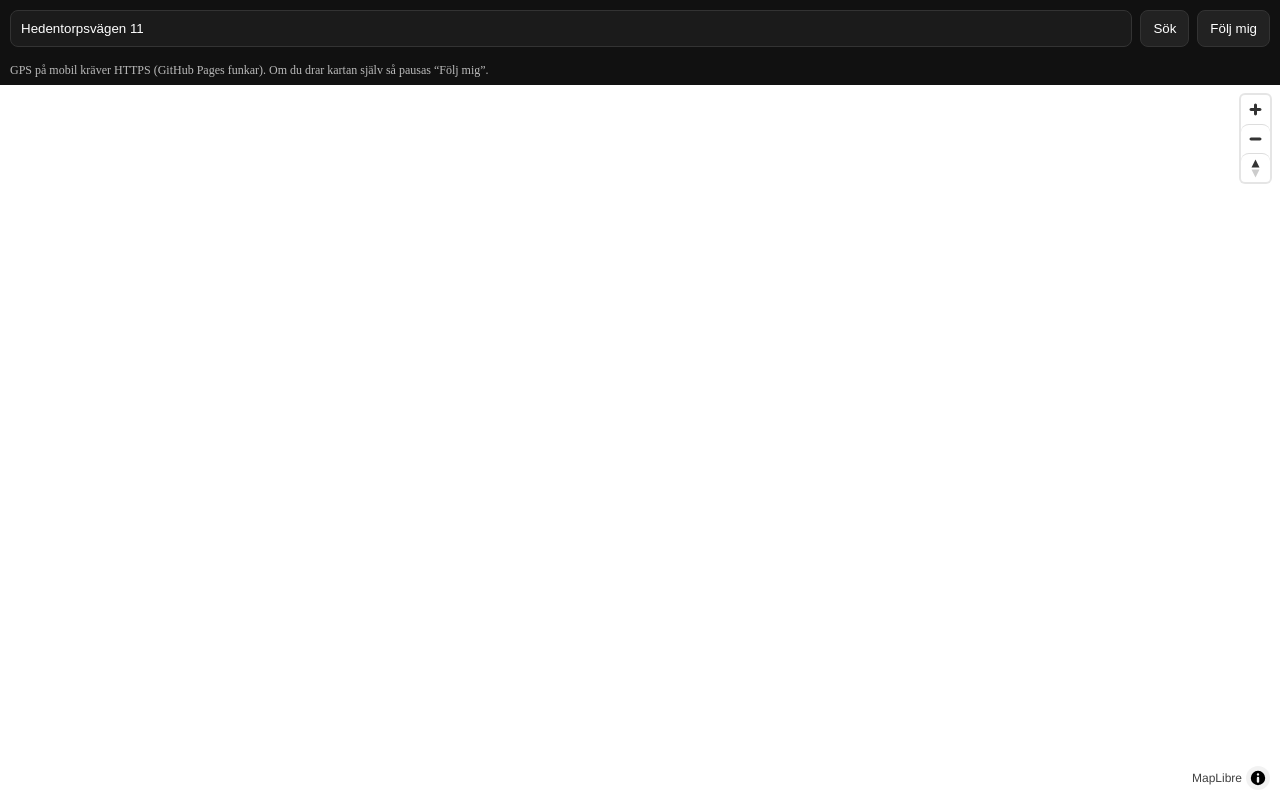
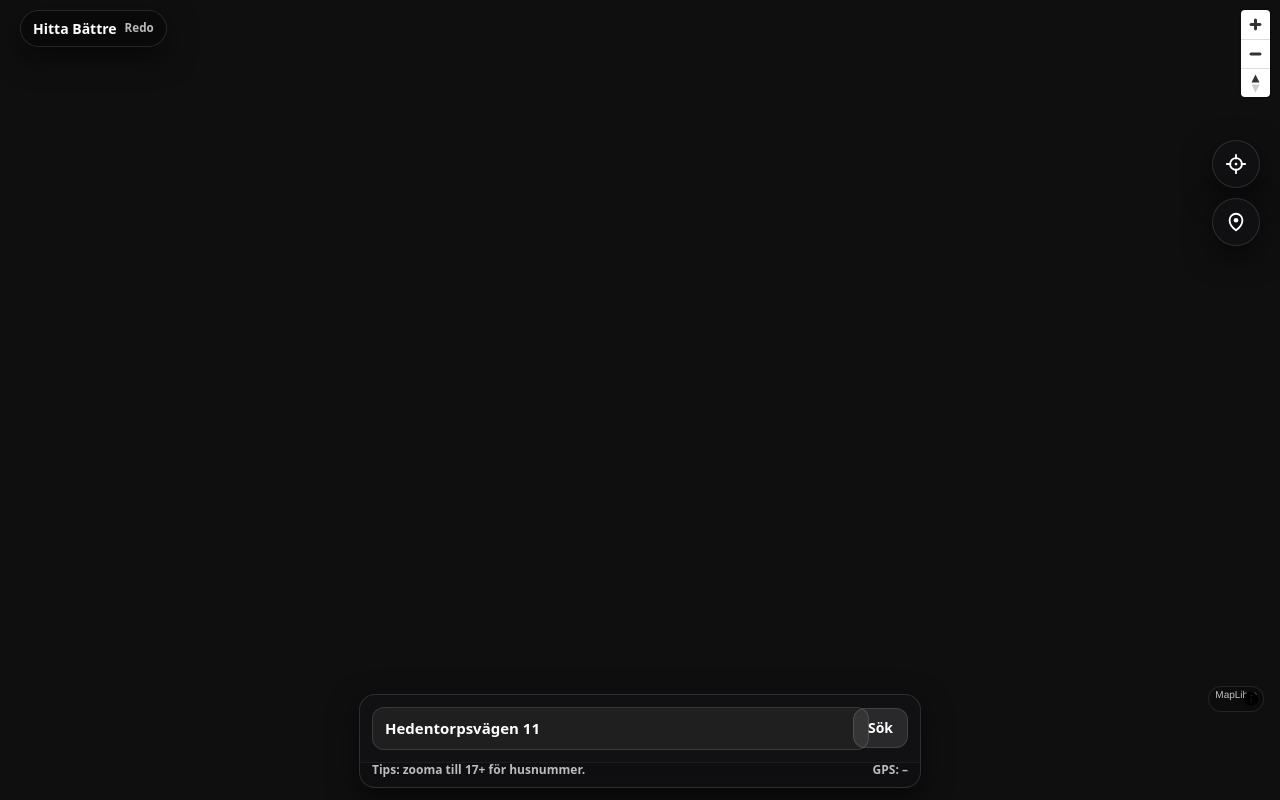
Before and after one commit to Malmightyy/Hitta-B-ttre, a plain HTML site: page index.html in a window 1280 px wide. Drawn offline with nearby package versions, Linux system fonts and the light colour scheme; no server answers.

Commit message:
Refactor index.html for new design and features
Updated HTML structure and styles for improved layout and functionality, including new branding and user interface elements.

```diff
--- a/index.html
+++ b/index.html
@@ -2,87 +2,253 @@
 <html lang="sv">
 <head>
   <meta charset="utf-8" />
-  <meta name="viewport" content="width=device-width, initial-scale=1" />
-  <title>Kartapp</title>
+  <meta name="viewport" content="width=device-width, initial-scale=1, viewport-fit=cover" />
+  <title>Hitta Bättre</title>
 
   <!-- MapLibre GL JS -->
   <script src="https://unpkg.com/maplibre-gl/dist/maplibre-gl.js"></script>
   <link href="https://unpkg.com/maplibre-gl/dist/maplibre-gl.css" rel="stylesheet" />
 
   <style>
-    html, body { height: 100%; margin: 0; }
-    #app { height: 100%; display: flex; flex-direction: column; }
-    #topbar {
-      display: flex; gap: 8px; padding: 10px;
-      background: #111; color: #fff; align-items: center;
+    :root{
+      --bg: #0f0f10;
+      --panel: rgba(18,18,20,0.92);
+      --text: #fff;
+      --muted: rgba(255,255,255,0.72);
+      --border: rgba(255,255,255,0.12);
+      --shadow: 0 10px 30px rgba(0,0,0,0.55);
+      --radius: 16px;
+      --safe-bottom: env(safe-area-inset-bottom, 0px);
+      --safe-top: env(safe-area-inset-top, 0px);
     }
-    #query {
-      flex: 1;
-      padding: 10px;
-      border-radius: 8px;
-      border: 1px solid #333;
-      background: #1b1b1b;
-      color: #fff;
-      outline: none;
+
+    html, body { height: 100%; margin: 0; background: var(--bg); }
+    #app { height: 100%; position: relative; overflow: hidden; }
+    #map { position: absolute; inset: 0; }
+
+    /* Top brand bar */
+    #brand {
+      position: absolute;
+      left: 12px;
+      right: 12px;
+      top: calc(10px + var(--safe-top));
+      display: flex;
+      align-items: center;
+      justify-content: space-between;
+      pointer-events: none;
+      z-index: 5;
     }
-    button {
+    #brand .pill {
+      pointer-events: auto;
+      display: inline-flex;
+      gap: 8px;
+      align-items: center;
       padding: 10px 12px;
-      border-radius: 8px;
-      border: 1px solid #333;
-      background: #222;
-      color: #fff;
+      border-radius: 999px;
+      border: 1px solid var(--border);
+      background: rgba(0,0,0,0.35);
+      backdrop-filter: blur(10px);
+      box-shadow: var(--shadow);
+      color: var(--text);
+      font: 700 14px/1.1 system-ui, -apple-system, Segoe UI, Roboto, Arial;
+    }
+    #brand .pill small {
+      font-weight: 600;
+      color: var(--muted);
+    }
+
+    /* Floating right-side buttons */
+    #fabStack {
+      position: absolute;
+      right: 12px;
+      top: calc(140px + var(--safe-top)); /* flyttad ner så den inte blockerar +/− */
+      display: flex;
+      flex-direction: column;
+      gap: 10px;
+      z-index: 6;
+    }
+    .fab {
+      width: 48px;
+      height: 48px;
+      border-radius: 999px;
+      border: 1px solid var(--border);
+      background: rgba(18,18,20,0.75);
+      backdrop-filter: blur(10px);
+      box-shadow: var(--shadow);
+      color: var(--text);
+      display: grid;
+      place-items: center;
       cursor: pointer;
       user-select: none;
+      -webkit-tap-highlight-color: transparent;
     }
-    button.active {
-      background: #2b6;
-      border-color: #2b6;
-      color: #000;
-      font-weight: 700;
+    .fab:active { transform: scale(0.98); }
+    .fab.active {
+      background: rgba(43,182,102,0.90);
+      color: #06140b;
+      border-color: rgba(43,182,102,0.95);
+      font-weight: 900;
     }
-    #map { flex: 1; }
-    .hint {
-      padding: 6px 10px;
-      background: #111;
-      color: #bbb;
-      font-size: 12px;
-      line-height: 1.3;
+
+    .icon {
+      width: 22px;
+      height: 22px;
+      display: block;
     }
-    #status { opacity: 0.9; }
+
+    /* Bottom search bar */
+    #bottomBar {
+      position: absolute;
+      left: 12px;
+      right: 12px;
+      bottom: calc(12px + var(--safe-bottom));
+      z-index: 7;
+      border-radius: var(--radius);
+      border: 1px solid var(--border);
+      background: var(--panel);
+      backdrop-filter: blur(12px);
+      box-shadow: var(--shadow);
+      overflow: hidden;
+    }
+
+    #bottomInner {
+      display: grid;
+      grid-template-columns: 1fr auto;
+      gap: 10px;
+      padding: 12px;
+      align-items: center;
+    }
+
+    #query {
+      width: 100%;
+      padding: 12px 12px;
+      border-radius: 12px;
+      border: 1px solid var(--border);
+      background: rgba(255,255,255,0.06);
+      color: var(--text);
+      outline: none;
+      font: 600 15px/1.1 system-ui, -apple-system, Segoe UI, Roboto, Arial;
+    }
+    #query::placeholder { color: rgba(255,255,255,0.55); }
+
+    #searchBtn {
+      padding: 12px 14px;
+      border-radius: 12px;
+      border: 1px solid var(--border);
+      background: rgba(255,255,255,0.10);
+      color: var(--text);
+      cursor: pointer;
+      font: 900 14px/1 system-ui, -apple-system, Segoe UI, Roboto, Arial;
+      -webkit-tap-highlight-color: transparent;
+    }
+    #searchBtn:active { transform: scale(0.99); }
+
+    #statusRow {
+      padding: 0 12px 10px 12px;
+      color: var(--muted);
+      font: 600 12px/1.2 system-ui, -apple-system, Segoe UI, Roboto, Arial;
+      display: flex;
+      gap: 10px;
+      justify-content: space-between;
+      align-items: center;
+      border-top: 1px solid rgba(255,255,255,0.06);
+      background: rgba(0,0,0,0.12);
+    }
+
+    /* Attribution: gör den liten och diskret */
+    .maplibregl-ctrl-attrib {
+      background: rgba(0,0,0,0.20) !important;
+      border: 1px solid rgba(255,255,255,0.10) !important;
+      border-radius: 999px !important;
+      padding: 2px 6px !important;
+      box-shadow: none !important;
+      max-width: 72vw !important;
+      font-size: 10px !important;
+      line-height: 1.2 !important;
+    }
+    .maplibregl-ctrl-attrib a {
+      color: rgba(255,255,255,0.75) !important;
+      text-decoration: none !important;
+    }
+    /* Placering: håll den nere i hörnet och undan bottenbaren */
+    .maplibregl-ctrl-bottom-right {
+      right: 6px !important;
+      bottom: calc(78px + var(--safe-bottom)) !important; /* över bottenbaren */
+    }
+
+    /* Desktop-polish */
+    @media (min-width: 900px) {
+      #bottomBar { left: 20px; right: 20px; max-width: 560px; margin: 0 auto; }
+      #brand { left: 20px; right: 20px; }
+      #fabStack { right: 20px; }
+    }
   </style>
 </head>
 
 <body>
   <div id="app">
-    <div id="topbar">
-      <input id="query" placeholder="Sök adress (t.ex. 'Hedentorpsvägen 11')" />
-      <button id="searchBtn">Sök</button>
-      <button id="followBtn">Följ mig</button>
+    <div id="map"></div>
+
+    <div id="brand">
+      <div class="pill">
+        <span>Hitta Bättre</span>
+        <small id="miniStatus">Redo</small>
+      </div>
     </div>
 
-    <div class="hint">
-      GPS på mobil kräver HTTPS (GitHub Pages funkar). Om du drar kartan själv så pausas “Följ mig”.
-      <span id="status"></span>
+    <div id="fabStack">
+      <!-- Follow (crosshair) -->
+      <button id="followFab" class="fab" title="Följ min position" aria-label="Följ min position">
+        <svg class="icon" viewBox="0 0 24 24" fill="none">
+          <circle cx="12" cy="12" r="6.5" stroke="currentColor" stroke-width="2"></circle>
+          <path d="M12 2v4M12 18v4M2 12h4M18 12h4" stroke="currentColor" stroke-width="2" stroke-linecap="round"></path>
+          <circle cx="12" cy="12" r="1.5" fill="currentColor"></circle>
+        </svg>
+      </button>
+
+      <!-- Recenter to last searched marker -->
+      <button id="recenterFab" class="fab" title="Centrera på sökmarkör" aria-label="Centrera på sökmarkör">
+        <svg class="icon" viewBox="0 0 24 24" fill="none">
+          <path d="M12 21s7-5 7-11a7 7 0 1 0-14 0c0 6 7 11 7 11Z" stroke="currentColor" stroke-width="2"></path>
+          <circle cx="12" cy="10" r="2.5" fill="currentColor"></circle>
+        </svg>
+      </button>
     </div>
 
-    <div id="map"></div>
+    <div id="bottomBar">
+      <div id="bottomInner">
+        <input id="query" placeholder="Sök adress (t.ex. Hedentorpsvägen 11)" />
+        <button id="searchBtn">Sök</button>
+      </div>
+      <div id="statusRow">
+        <span id="status">Tips: zooma till 17+ för husnummer.</span>
+        <span id="gps">GPS: –</span>
+      </div>
+    </div>
   </div>
 
   <script>
     // ============================
-    // UI
+    // UI helpers
     // ============================
     const statusEl = document.getElementById("status");
+    const miniStatusEl = document.getElementById("miniStatus");
+    const gpsEl = document.getElementById("gps");
     const queryEl = document.getElementById("query");
     const searchBtn = document.getElementById("searchBtn");
-    const followBtn = document.getElementById("followBtn");
+    const followFab = document.getElementById("followFab");
+    const recenterFab = document.getElementById("recenterFab");
 
     function setStatus(msg) {
-      statusEl.textContent = msg ? " • " + msg : "";
+      statusEl.textContent = msg || "";
+      miniStatusEl.textContent = msg ? msg.slice(0, 24) : "Redo";
+    }
+    function setGps(msg) {
+      gpsEl.textContent = msg || "GPS: –";
     }
 
     // ============================
-    // Geokodning (Nominatim) – sparsam användning (manuell sökknapp)
+    // Geokodning (Nominatim) – manuell sökknapp för att inte spamma
     // ============================
     async function geocode(query) {
       const q = (query || "").trim();
@@ -103,31 +269,51 @@
     }
 
     // ============================
-    // Karta (MapLibre + OpenFreeMap style)
+    // MapLibre + OpenFreeMap style
     // ============================
-    const STYLE_URL = "https://tiles.openfreemap.org/styles/liberty"; // OpenFreeMap Quick Start :contentReference[oaicite:1]{index=1}
+    const STYLE_URL = "https://tiles.openfreemap.org/styles/liberty";
 
     const map = new maplibregl.Map({
       container: "map",
       style: STYLE_URL,
-      center: [18.0686, 59.3293], // fallback (Stockholm) tills vi geokodar startadressen
+      center: [18.0686, 59.3293], // fallback
       zoom: 13
     });
 
     map.addControl(new maplibregl.NavigationControl({ visualizePitch: true }), "top-right");
-    map.addControl(new maplibregl.AttributionControl({ compact: true }), "bottom-right");
 
+    // Attribution: kompakt från start
+    const attribControl = new maplibregl.AttributionControl({ compact: true });
+    map.addControl(attribControl, "bottom-right");
+
+    // ============================
     // Markörer
+    // ============================
     let searchMarker = null;
+    let lastSearchLngLat = null;
 
-    // Användarposition
+    function setSearchMarker(lon, lat, label) {
+      if (searchMarker) searchMarker.remove();
+      lastSearchLngLat = [lon, lat];
+
+      searchMarker = new maplibregl.Marker()
+        .setLngLat([lon, lat])
+        .setPopup(new maplibregl.Popup({ offset: 24 }).setText(label || "Plats"))
+        .addTo(map);
+
+      searchMarker.getPopup().addTo(map);
+    }
+
+    // ============================
+    // Follow mode (GPS)
+    // ============================
     let userMarker = null;
     let followMode = false;
     let watchId = null;
 
     function setFollow(on) {
       followMode = on;
-      followBtn.classList.toggle("active", followMode);
+      followFab.classList.toggle("active", followMode);
 
       if (followMode) startWatching();
       else stopWatching();
@@ -162,10 +348,14 @@
           }
 
           if (followMode) {
-            map.easeTo({ center: [lon, lat], zoom: Math.max(map.getZoom(), 16), duration: 500 });
+            map.easeTo({
+              center: [lon, lat],
+              zoom: Math.max(map.getZoom(), 16),
+              duration: 450
+            });
           }
 
-          setStatus(`GPS accuracy ~${acc}m`);
+          setGps(`GPS: ~${acc}m`);
         },
         (err) => {
           console.error(err);
@@ -180,44 +370,46 @@
       );
     }
 
-    followBtn.addEventListener("click", () => {
+    followFab.addEventListener("click", () => {
       setFollow(!followMode);
-      setStatus(followMode ? "Follow på." : "Follow av.");
+      setStatus(followMode ? "Följer dig" : "Follow av");
     });
 
-    // Pausa follow om användaren drar kartan
+    // Pausa follow om användaren drar kartan (så den inte slåss med fingret)
     map.on("dragstart", () => {
       if (followMode) {
-        setStatus("Du drog kartan. Follow pausad tills du trycker 'Följ mig' igen.");
         setFollow(false);
+        setStatus("Follow pausad (du drog kartan)");
       }
     });
 
+    // Recenter to last searched marker
+    recenterFab.addEventListener("click", () => {
+      if (!lastSearchLngLat) {
+        setStatus("Ingen sökmarkör än");
+        return;
+      }
+      map.easeTo({ center: lastSearchLngLat, zoom: Math.max(map.getZoom(), 17), duration: 450 });
+      setStatus("Centrerad");
+    });
+
     // ============================
-    // “Fixa husnummer”: tvinga fram eget housenumber-lager (vektor)
+    // Husnummer: extra lager (vektor)
     // ============================
     function tryAddHouseNumberLayer() {
       const style = map.getStyle();
       if (!style || !style.sources) return;
 
-      // Hitta första vektorkällan i stilen
       const vectorSources = Object.entries(style.sources)
         .filter(([_, s]) => s && s.type === "vector")
         .map(([name]) => name);
 
-      if (vectorSources.length === 0) {
-        setStatus("Hittade ingen vektorkälla för husnummer.");
-        return;
-      }
+      if (vectorSources.length === 0) return;
 
       const src = vectorSources[0];
-
-      // Undvik dubbel-add
       if (map.getLayer("housenumber-force")) return;
 
-      // Försök lägga husnummer ovanpå andra labels.
-      // OpenMapTiles schema brukar ha source-layer = "housenumber".
-      // Vi försöker flera property-namn för att maximera chans.
+      // Om source-layer "housenumber" inte finns i stilen så syns inget (men appen funkar).
       map.addLayer({
         id: "housenumber-force",
         type: "symbol",
@@ -250,36 +442,7 @@
           "text-halo-blur": 0.5
         }
       });
-
-      setStatus("Husnummer-lager aktivt (zoom 17+).");
     }
-
-    map.on("load", async () => {
-      // 1) Starta på Hedentorpsvägen 11
-      // (Obs: om det finns flera “Hedentorpsvägen 11” i världen så tar vi första träffen.
-      // Vill du göra den 100% stabil, skriv "Hedentorpsvägen 11, <stad>, Sverige".)
-      try {
-        setStatus("Startar vid Hedentorpsvägen 11…");
-        const start = await geocode("Hedentorpsvägen 11, Sverige");
-        if (start) {
-          map.jumpTo({ center: [start.lon, start.lat], zoom: 17 });
-          searchMarker = new maplibregl.Marker()
-            .setLngLat([start.lon, start.lat])
-            .setPopup(new maplibregl.Popup({ offset: 25 }).setText(start.name))
-            .addTo(map);
-          searchMarker.getPopup().addTo(map);
-          setStatus("Startposition satt.");
-        } else {
-          setStatus("Kunde inte hitta startadressen.");
-        }
-      } catch (e) {
-        console.error(e);
-        setStatus("Fel vid start-geokodning.");
-      }
-
-      // 2) Lägg på husnummer-lager
-      tryAddHouseNumberLayer();
-    });
 
     // ============================
     // Sök
@@ -291,25 +454,18 @@
       try {
         const result = await geocode(q);
         if (!result) {
-          setStatus("Ingen träff.");
+          setStatus("Ingen träff");
           alert("Ingen träff på den adressen.");
           return;
         }
 
-        if (searchMarker) searchMarker.remove();
+        setSearchMarker(result.lon, result.lat, result.name);
+        map.easeTo({ center: [result.lon, result.lat], zoom: 17, duration: 450 });
 
-        searchMarker = new maplibregl.Marker()
-          .setLngLat([result.lon, result.lat])
-          .setPopup(new maplibregl.Popup({ offset: 25 }).setText(result.name))
-          .addTo(map);
-
-        map.easeTo({ center: [result.lon, result.lat], zoom: 17, duration: 500 });
-        searchMarker.getPopup().addTo(map);
-
-        setStatus("Hittad. Zoom 17 för husnummer.");
+        setStatus("Hittad");
       } catch (e) {
         console.error(e);
-        setStatus("Fel vid sök.");
+        setStatus("Fel vid sök");
         alert("Fel vid sök: " + e.message);
       }
     }
@@ -319,6 +475,38 @@
       if (e.key === "Enter") doSearch();
     });
 
+    // ============================
+    // Init
+    // ============================
+    map.on("load", async () => {
+      // Husnummer-lager
+      tryAddHouseNumberLayer();
+
+      // Tvinga attribution att INTE vara expanderad vid start
+      // MapLibre använder klassen "maplibregl-compact-show" när den är utfälld.
+      setTimeout(() => {
+        const attrib = document.querySelector(".maplibregl-ctrl-attrib");
+        if (attrib) attrib.classList.remove("maplibregl-compact-show");
+      }, 0);
+
+      // Starta vid Hedentorpsvägen 11
+      try {
+        setStatus("Startar…");
+        const start = await geocode("Hedentorpsvägen 11, Sverige");
+        if (start) {
+          map.jumpTo({ center: [start.lon, start.lat], zoom: 17 });
+          setSearchMarker(start.lon, start.lat, start.name);
+          setStatus("Redo");
+        } else {
+          setStatus("Startadress ej hittad");
+        }
+      } catch (e) {
+        console.error(e);
+        setStatus("Startfel");
+      }
+    });
+
+    // Prefill
     queryEl.value = "Hedentorpsvägen 11";
   </script>
 </body>
```
